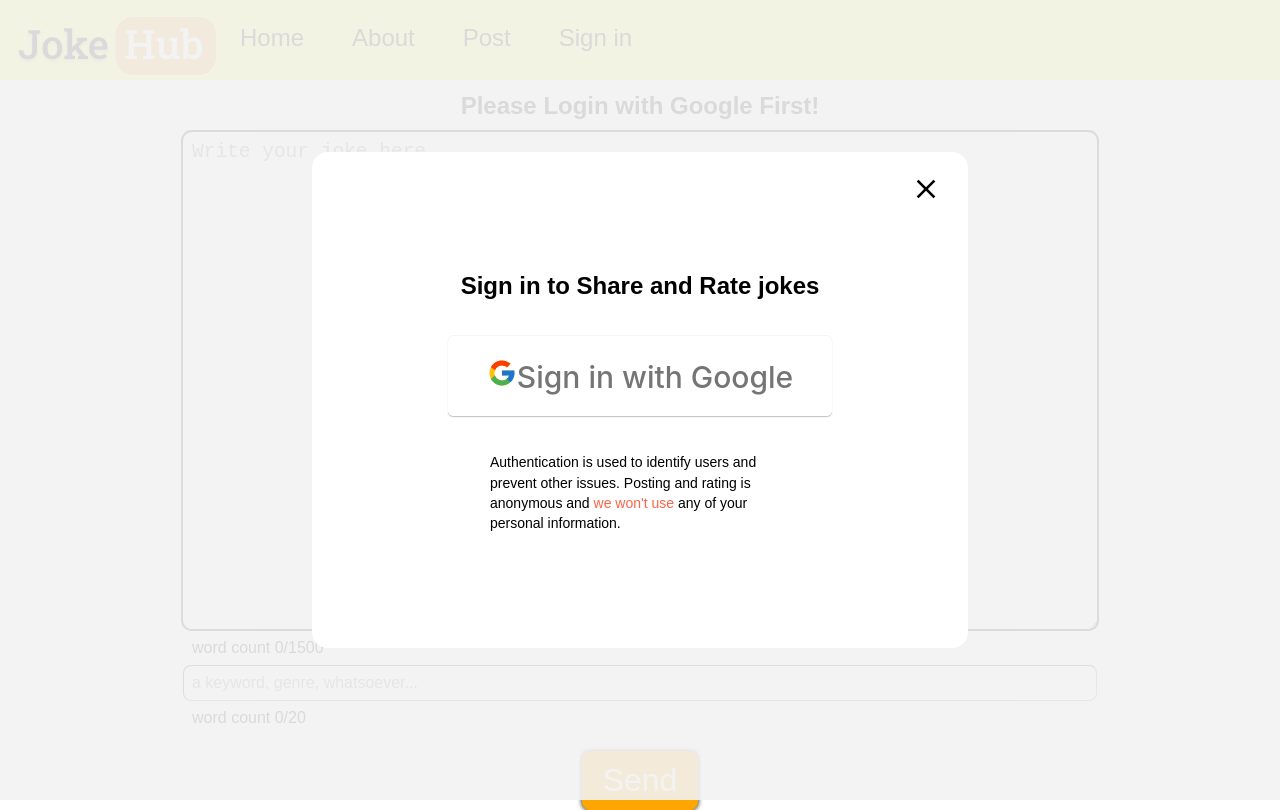
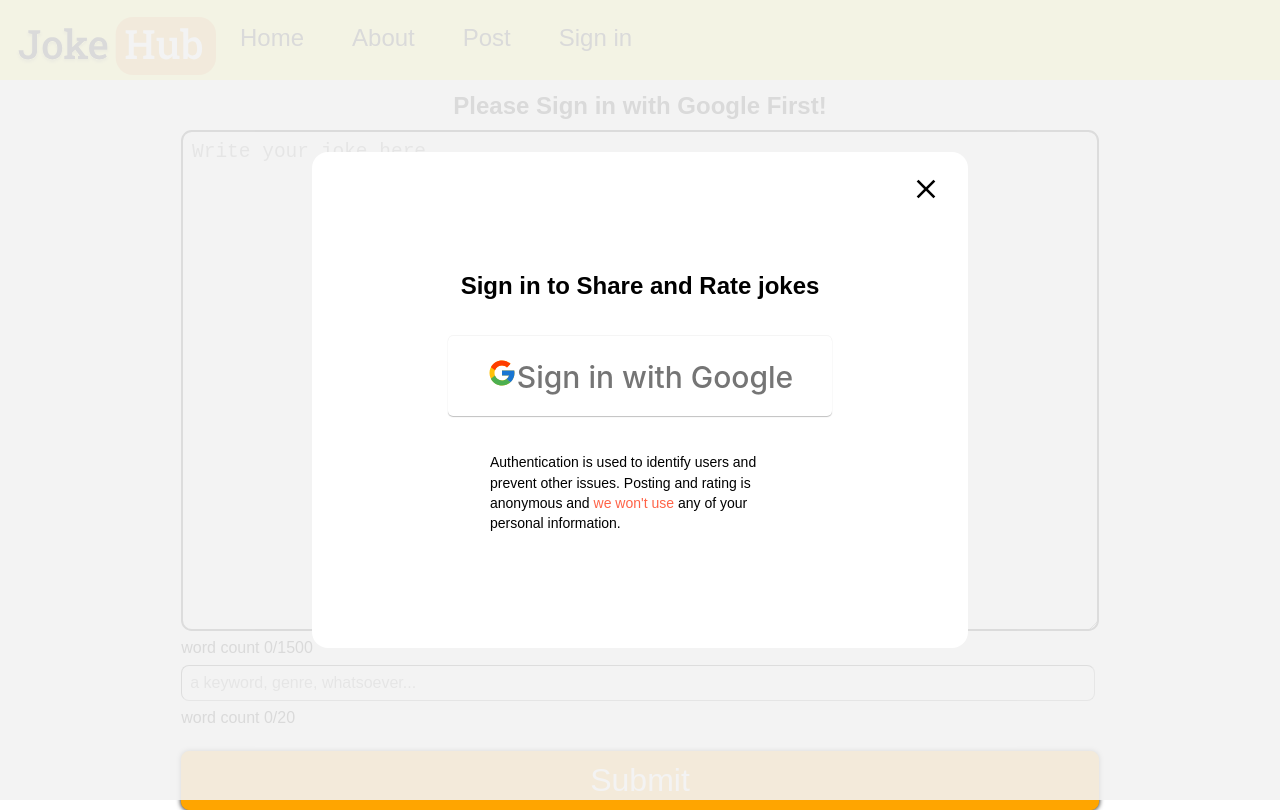
Before and after one commit to SamTech37/jokehub, a React (Create React App) app: page /post in a window 1280 px wide. Built offline with nearby package versions, Linux system fonts and the light colour scheme; no server answers; what react-lines-ellipsis would draw is missing.

Commit message:
PostingPage integrate form

```diff
--- a/src/Components/List.js
+++ b/src/Components/List.js
@@ -107,7 +107,7 @@ export default function List({
   let [params, setParams] = useSearchParams();
   let keyword = params.get("keyword");
   //read data onMount
-  useEffect(() => getPosts(keyword.toLocaleLowerCase()), []);
+  useEffect(() => getPosts(keyword?.toLocaleLowerCase()), []); //aware of null
   return (
     <div>
       <Search>
--- a/src/Components/PostingPage.js
+++ b/src/Components/PostingPage.js
@@ -7,7 +7,17 @@ const Body = styled.div`
   display: flex;
   flex-direction: column;
   align-items: center;
-  button {
+
+  textarea {
+    margin-top: 0.5em;
+    font-size: 1.5em;
+    padding: 0.5em;
+    border-width: 0.1em;
+    border-radius: 0.5em;
+    height: 60vh;
+    width: 70vw;
+  }
+  .submit {
     margin-top: 0.5em;
     color: white;
     background-color: orange;
@@ -17,22 +27,17 @@ const Body = styled.div`
     font-size: 2rem;
     box-shadow: 0px 0px 5px #000000;
   }
-  textarea {
-    margin-top: 0.5em;
-    font-size: 1.5em;
-    padding: 0.5em;
-    border-width: 0.1em;
-    border-radius: 0.5em;
-    height: 60vh;
-    width: 70vw;
-  }
-  input {
+  .keyword {
     font-size: 1em;
     padding: 0.5em;
     border-width: 0.1em;
     border-radius: 0.5em;
 
-    width: 70%;
+    width: 70vw;
+  }
+  form {
+    display: flex;
+    flex-direction: column;
   }
   p {
     margin-top: 0.5em;
@@ -50,43 +55,40 @@ export default function PostingPage({ postJoke, signed }) {
   const [newKeyword, setNewKeyword] = useState("");
   const maxLen = 1500;
   let navigate = useNavigate();
-  const handleClick = () => {
-    if (newContent === "") {
-      alert("Can't post nothing!");
-    } else if (newKeyword === "") {
-      alert("Please fill in a keyword!");
-    } else {
+  const handleSubmit = () => {
     postJoke(newContent, newKeyword.toLowerCase());
     alert("Post succeed!");
     navigate("/");
-    }
   };
   return (
     <Body>
-      {!signed && <h2>Please Login with Google First!</h2>}
+      {!signed && <h2>Please Sign in with Google First!</h2>}
+
+      <form onSubmit={handleSubmit}>
         <textarea
           type="text"
           placeholder="Write your joke here..."
           maxLength={maxLen}
           autoFocus
+          required
           onChange={(event) => {
             setNewContent(event.target.value);
           }}
         />
         <p>{"word count " + newContent.length + "/" + maxLen}</p>
         <input
+          className=" keyword"
           type="text"
           placeholder="a keyword, genre, whatsoever..."
           maxLength="20"
+          required
           onChange={(event) => {
             setNewKeyword(event.target.value);
           }}
         />
         <p>{"word count " + newKeyword.length + "/20"}</p>
-
-      <button onClick={handleClick} disabled={!signed}>
-        Send
-      </button>
+        <input type="submit" value="Submit" className="submit" />
+      </form>
     </Body>
   );
 }
```
Lines whose indentation alone changed are shown as unchanged.
